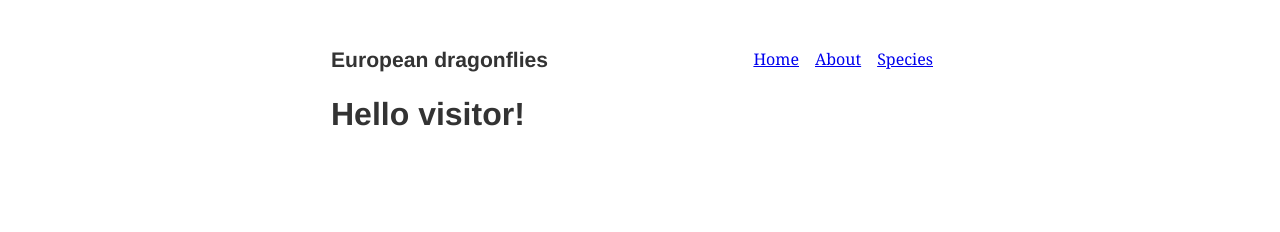
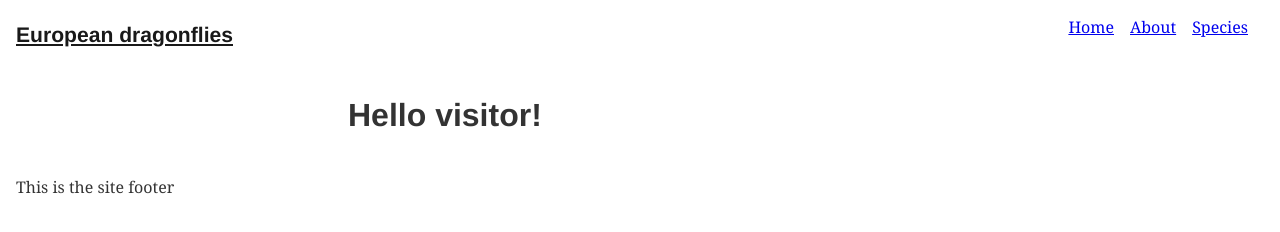
Before and after one commit to primavera133/dragonsite, a Gatsby site: page / in a window 1280 px wide. Built offline with nearby package versions, Linux system fonts and the light colour scheme; Gatsby itself is replaced by a stand-in of ours.

Commit message:
more styling

```diff
--- a/gatsby-node.js
+++ b/gatsby-node.js
@@ -6,6 +6,7 @@ exports.createPages = async ({ actions, graphql }) => {
         species {
           items_id
           scientific_name
+          author_citation
           behaviour
           description
           distribution
--- a/src/components/Definition.js
+++ b/src/components/Definition.js
@@ -5,6 +5,9 @@ const Definition = styled.dd`
   flex: 0 1 auto;
   margin: 0;
   order: 3;
+  text-align: right;
+  display: flex;
+  align-items: center;
 `
 
 export default ({ children }) => <Definition>{children}</Definition>
--- a/src/components/DefinitionItem.js
+++ b/src/components/DefinitionItem.js
@@ -4,9 +4,9 @@ import styled from '@emotion/styled'
 const DefinitionItem = styled.div`
   display: flex;
   margin: 0.5rem 0;
+  border-bottom: 1px dotted #333;
 
-  ::after {
-    border-bottom: 1px dotted #333;
+  :after {
     content: '';
     flex: 1 1 auto;
     margin: 0 0.5rem 0.4rem;
--- /dev/null
+++ b/src/components/FooterContent.js
@@ -0,0 +1,8 @@
+import React from 'react'
+import styled from '@emotion/styled'
+
+const FooterContent = styled.div``
+
+export default () => {
+  return <FooterContent>This is the site footer</FooterContent>
+}
--- a/src/components/Layout.js
+++ b/src/components/Layout.js
@@ -2,8 +2,9 @@ import React from 'react'
 import { useStaticQuery, Link, graphql } from 'gatsby'
 import ListLink from './ListLink'
 import styled from '@emotion/styled'
+import FooterContent from './FooterContent'
 
-export default ({ children }) => {
+export default ({ left, right, children }) => {
   const data = useStaticQuery(
     graphql`
       query {
@@ -17,38 +18,90 @@ export default ({ children }) => {
   )
 
   const Wrapper = styled.div`
-    margin: 3rem auto;
-    max-width: 650px;
-    padding: 0 1rem;
+    display: grid;
+    grid-gap: 1em;
+    grid-template-areas:
+      'header'
+      'main-column'
+      'first-column'
+      'third-column'
+      'footer';
+    margin: 1rem;
+
+    @media only screen and (min-width: 500px) {
+      grid-template-columns: 33% auto;
+      grid-template-areas:
+        'header   header'
+        'first-column  main-column'
+        'third-column main-column'
+        'footer   footer';
+      margin: 1rem;
+    }
+
+    @media only screen and (min-width: 1024px) {
+      grid-gap: 20px;
+      grid-template-columns: 25% auto 25%;
+      grid-template-areas:
+        'header  header  header'
+        'first-column main-column third-column'
+        'footer  footer  footer';
+      max-width: 1440px;
+    }
+
+    @media only screen and (min-width: 1456px) {
+      margin: 0 auto;
+    }
   `
 
   const Header = styled.header`
+    grid-area: header;
     margin-bottom: 1.5rem;
+    display: flex;
+    flex-flow: column;
+    justify-content: space-between;
+
+    @media all and (min-width: 768px) {
+      flex-flow: row;
+    }
   `
 
   const HeaderLink = styled(Link)`
     text-shadow: none;
     background-image: none;
+    color: hsla(0, 0%, 0%, 0.9);
   `
 
   const H3 = styled.h3`
-    display: inline;
+    margin: 0;
+    line-height: 1.8;
   `
 
-  const Menu = styled.nav`
-    float: right;
-  `
+  const Menu = styled.nav``
 
   const MenuList = styled.ul`
     list-style: none;
+    margin: 0;
+  `
+  const FirstColumn = styled.aside`
+    grid-area: first-column;
+  `
+  const MiddleColumn = styled.main`
+    grid-area: main-column;
+  `
+  const ThirdColumn = styled.aside`
+    grid-area: third-column;
+  `
+
+  const Footer = styled.footer`
+    grid-area: footer;
   `
 
   return (
     <Wrapper>
       <Header>
-        <HeaderLink>
-          <H3 style={{ display: `inline` }}>{data.site.siteMetadata.title}</H3>
-        </HeaderLink>
+        <H3>
+          <HeaderLink to={'/'}>{data.site.siteMetadata.title}</HeaderLink>
+        </H3>
         <Menu>
           <MenuList>
             <ListLink inline to='/'>
@@ -63,7 +116,12 @@ export default ({ children }) => {
           </MenuList>
         </Menu>
       </Header>
-      {children}
+      <FirstColumn>{left}</FirstColumn>
+      <MiddleColumn>{children}</MiddleColumn>
+      <ThirdColumn>{right}</ThirdColumn>
+      <Footer>
+        <FooterContent />
+      </Footer>
     </Wrapper>
   )
 }
--- a/src/components/Topic.js
+++ b/src/components/Topic.js
@@ -5,6 +5,8 @@ const Topic = styled.dt`
   flex: 0 1 auto;
   margin: 0;
   order: 1;
+  display: flex;
+  align-items: center;
 `
 
 export default ({ children }) => <Topic>{children}</Topic>
```
Also changed, not shown: src/components/Distribution.js (added, +11 -0 lines), src/components/FlightPeriod.js (added, +15 -0 lines), src/components/MediaLinks.js (added, +17 -0 lines), src/components/RedListStatus.js (added, +45 -0 lines), src/components/ReportLinks.js (added, +17 -0 lines), src/components/SimilarSpecies.js (added, +18 -0 lines), src/components/Specie.js (+27 -61 lines), src/components/SpecieNames.js (added, +38 -0 lines), src/components/SpecieThumb.js (added, +17 -0 lines).
